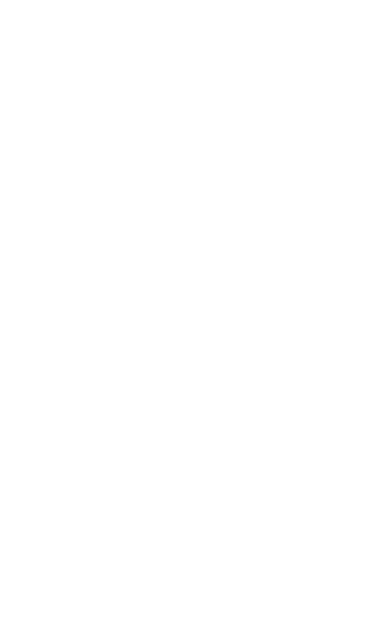
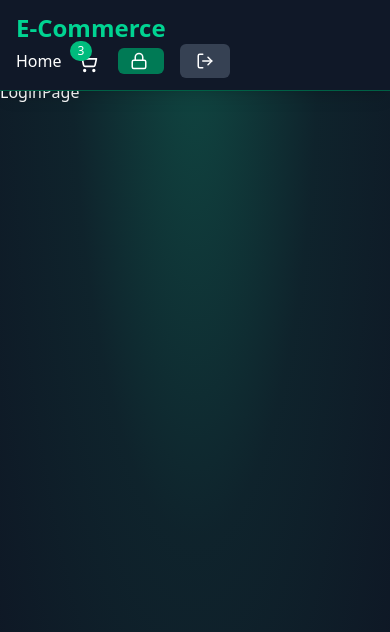
Before and after one commit to PatelPratik39/E-Commerce_MERN_FullStack-App, a React (Vite) app in the folder frontend/: page /login in a window 390 px wide. Before the commit this address had no page. Shown: the top 632 px of the page. Built offline with nearby package versions, Linux system fonts and the light colour scheme.

Commit message:
responsive navbar

```diff
--- a/frontend/src/App.jsx
+++ b/frontend/src/App.jsx
@@ -1,13 +1,28 @@
 import { Route, Routes } from "react-router-dom";
 import HomePage from "./pages/HomePage";
+import LoginPage from "./pages/LoginPage";
+import SignUpPage from "./pages/SignUpPage";
+import Navbar from "./components/Navbar";
 
 function App() {
   return (
     <>
-      <div>
-        <Routes>
-          <Route path="/" element={<HomePage />} />
-        </Routes>
+      <div className="min-h-screen bg-gray-900 text-white relative overflow-hidden">
+        {/* Background gradient */}
+        <div className="absolute inset-0 overflow-hidden">
+          <div className="absolute inset-0">
+            <div className="absolute top-0 left-1/2 -translate-x-1/2 w-full h-full bg-[radial-gradient(ellipse_at_top,rgba(16,185,129,0.3)_0%,rgba(10,80,60,0.2)_45%,rgba(0,0,0,0.1)_100%)]" />
+          </div>
+        </div>
+        <div className="relative z-50 pt-20">
+          <Navbar />
+          <Routes>
+            <Route path="/" element={<HomePage />} />
+            <Route path="/signup" element={<SignUpPage />} />
+            <Route path="/login" element={<LoginPage />} />
+            {/* <Route path="/" element={<HomePage />} /> */}
+          </Routes>
+        </div>
       </div>
     </>
   );
--- /dev/null
+++ b/frontend/src/components/Navbar.jsx
@@ -0,0 +1,82 @@
+import React from "react";
+import { ShoppingCart, UserPlus, LogIn, LogOut, Lock } from "lucide-react";
+import { Link } from "react-router-dom";
+const Navbar = () => {
+  const user = true;
+  const isAdmin = true;
+  return (
+    <>
+      <header className="fixed top-0 left-0 w-full bg-gray-900 bg-opacity-90 backdrop-blur-md shadow-lg z-40 transition-all duration-300 border-b border-emerald-800">
+        <div className="container mx-auto px-4 py-3">
+          <div className="flex flex-wrap justify-between items-center">
+            <Link
+              to="/"
+              className="text-2xl font-bold text-emerald-400 items-center space-x-2 flex"
+            >
+              E-Commerce
+            </Link>
+            <nav className="flex flex-wrap items-center gap-4">
+              <Link to={"/"}>Home</Link>
+              {user && (
+                <Link to={"/cart"} className="relative group">
+                  <ShoppingCart
+                    className="inline-block mr-1 group-hover:text-emerald-400"
+                    size={20}
+                  />
+                  <span className="hidden sm:inline">Cart</span>
+                  <span
+                    className="absolute -top-2 -left-2 bg-emerald-500 text-white rounded-full px-2 py-0.5
+									text-xs group-hover:bg-emerald-400 transition duration-300 ease-in-out"
+                  >
+                    3
+                  </span>
+                </Link>
+              )}
+              {isAdmin && (
+                <Link
+                  className="bg-emerald-700 hover:bg-emerald-600 text-white px-3 py-1 rounded-md font-medium
+								 transition duration-300 ease-in-out flex items-center"
+                  to={"/secret-dashboard"}
+                >
+                  <Lock className="inline-block mr-1" size={18} />
+                  <span className="hidden sm:inline">Dashboard</span>
+                </Link>
+              )}
+              {user ? (
+                <button
+                  className="bg-gray-700 hover:bg-gray-600 text-white py-2 px-4
+						rounded-md flex items-center transition duration-300 ease-in-out"
+
+                >
+                  <LogOut size={18} />
+                  <span className="hidden sm:inline ml-2"></span>
+                </button>
+              ) : (
+                <>
+                  <Link
+                    to={"/signup"}
+                    className="bg-emerald-600 hover:bg-emerald-700 text-white py-2 px-4
+									rounded-md flex items-center transition duration-300 ease-in-out"
+                  >
+                    <UserPlus className="mr-2" size={18} />
+                    Sign Up
+                  </Link>
+                  <Link
+                    to={"/login"}
+                    className="bg-gray-700 hover:bg-gray-600 text-white py-2 px-4
+									rounded-md flex items-center transition duration-300 ease-in-out"
+                  >
+                    <LogIn className="mr-2" size={18} />
+                    Login
+                  </Link>
+                </>
+              )}
+            </nav>
+          </div>
+        </div>
+      </header>
+    </>
+  );
+};
+
+export default Navbar;
--- /dev/null
+++ b/frontend/src/pages/LoginPage.jsx
@@ -0,0 +1,9 @@
+import React from 'react'
+
+const LoginPage = () => {
+  return (
+    <div>LoginPage</div>
+  )
+}
+
+export default LoginPage
--- /dev/null
+++ b/frontend/src/pages/SignUpPage.jsx
@@ -0,0 +1,9 @@
+import React from 'react'
+
+const SignUpPage = () => {
+  return (
+    <div>SignUpPage</div>
+  )
+}
+
+export default SignUpPage
```
